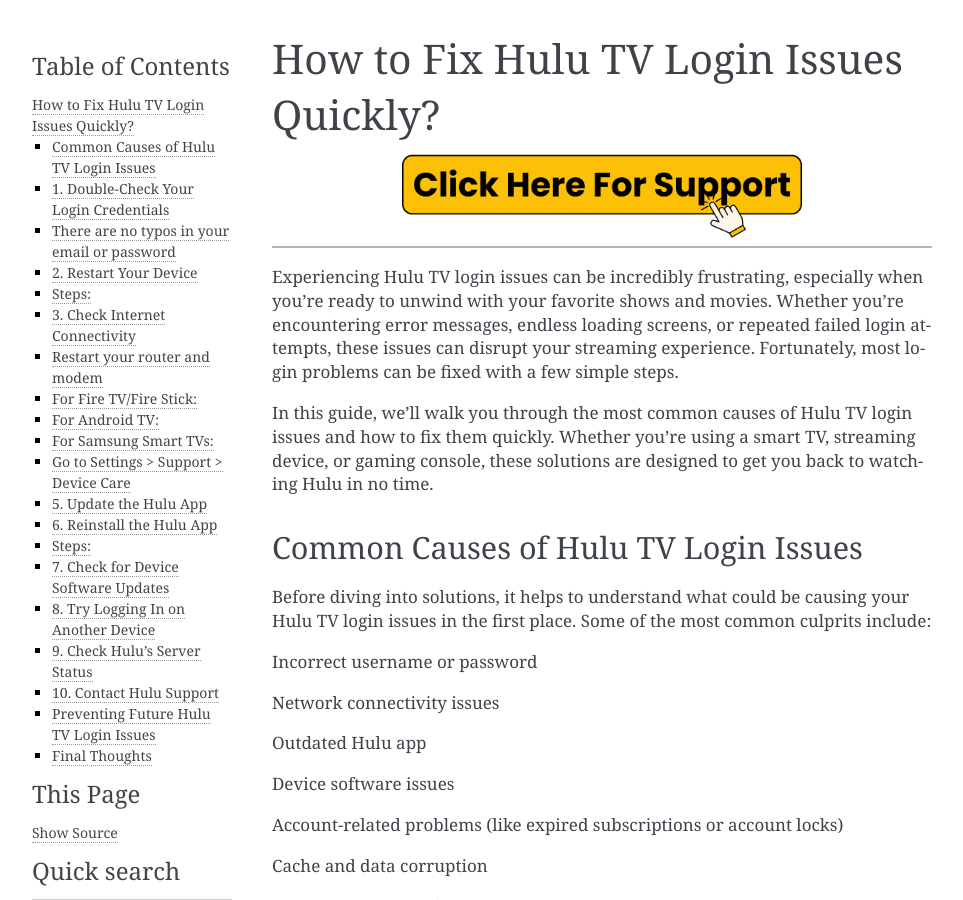
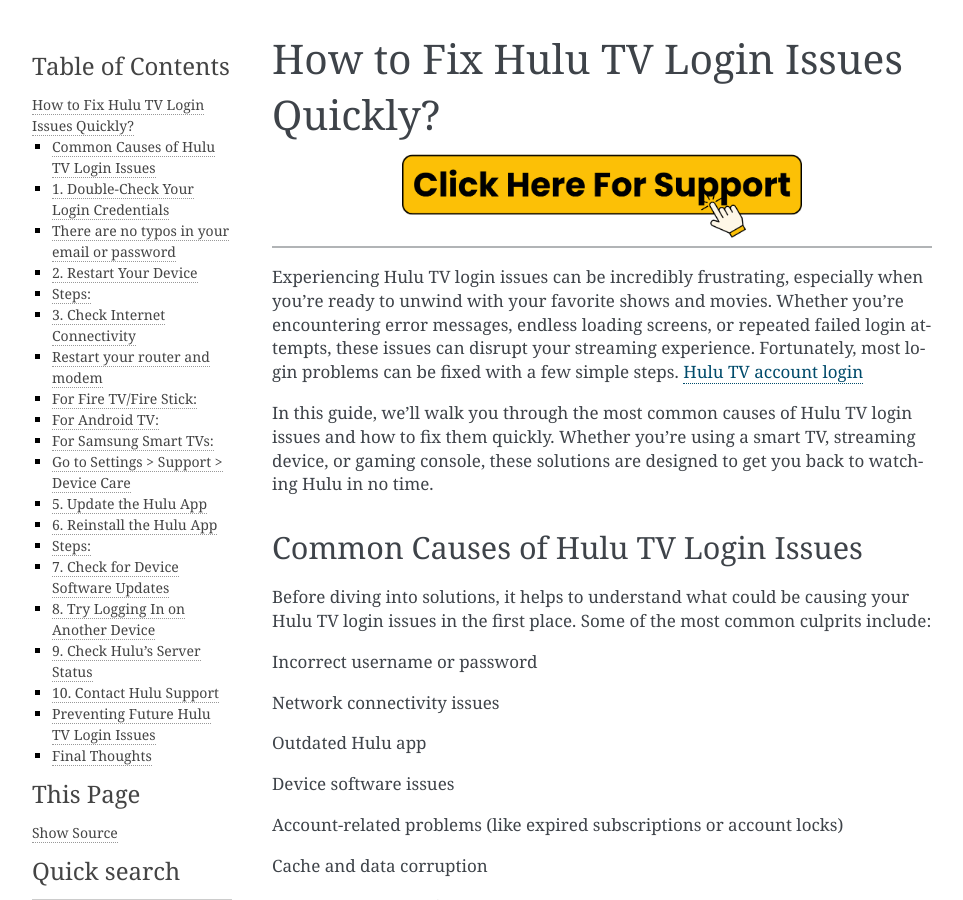
Before and after one commit to Shashikushwah1/hulutv-login-issues, a Sphinx documentation site: the page built from docs/index.rst, in a window 1280 px wide and 900 px high. Shown: the whole window, without its empty margins (148-1111 px from the left). Built offline with Sphinx 7.4.7, drawn with Linux system fonts in a browser that asks for light colours.

Commit message:
Update index.rst

```diff
--- a/docs/index.rst
+++ b/docs/index.rst
@@ -12,7 +12,7 @@
    :target: https://getchatsupport.live/
 ________
 
-Experiencing Hulu TV login issues can be incredibly frustrating, especially when you're ready to unwind with your favorite shows and movies. Whether you're encountering error messages, endless loading screens, or repeated failed login attempts, these issues can disrupt your streaming experience. Fortunately, most login problems can be fixed with a few simple steps.
+Experiencing Hulu TV login issues can be incredibly frustrating, especially when you're ready to unwind with your favorite shows and movies. Whether you're encountering error messages, endless loading screens, or repeated failed login attempts, these issues can disrupt your streaming experience. Fortunately, most login problems can be fixed with a few simple steps. `Hulu TV account login <https://hulutvaccount.com>`_
 
 In this guide, we’ll walk you through the most common causes of Hulu TV login issues and how to fix them quickly. Whether you're using a smart TV, streaming device, or gaming console, these solutions are designed to get you back to watching Hulu in no time.
 
```
